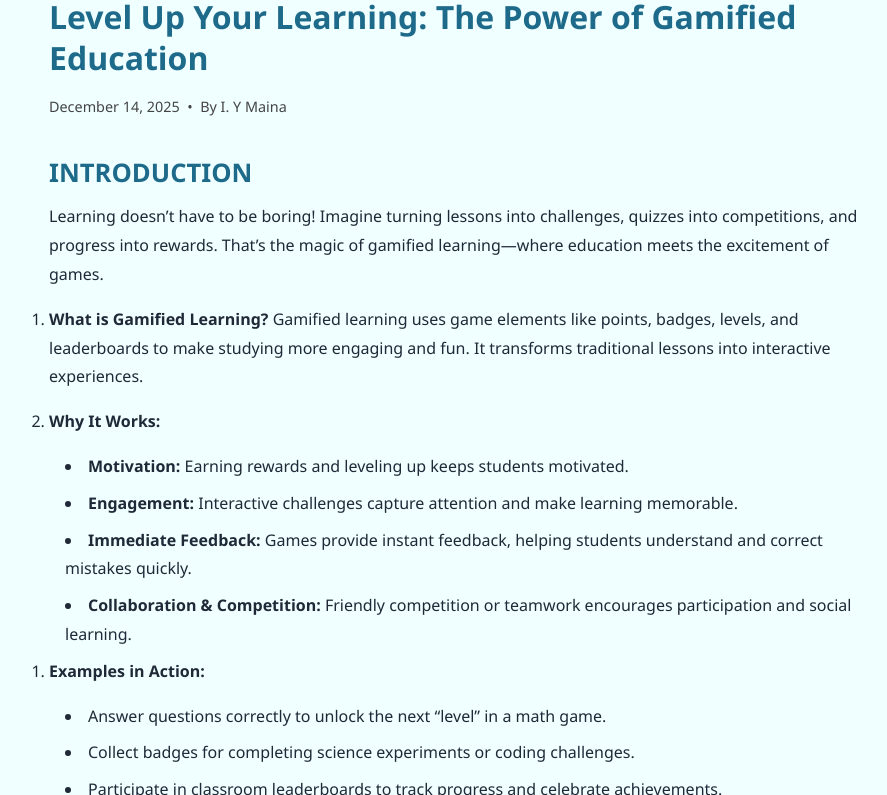
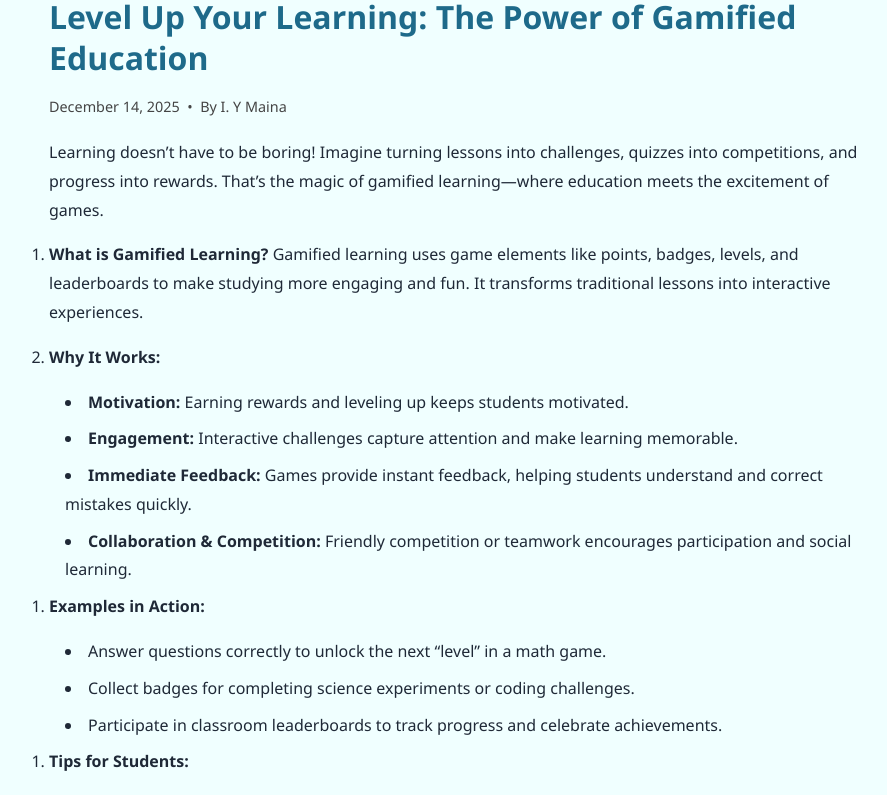
Before and after one commit to ishakuyusufmaina/mcs, a Jekyll site: the page built from _posts/2025-12-14-zzzzzzzzz.md, in a window 1280 px wide and 900 px high, scrolled down 730 px, cut to the strip 105-900 px from the top of the window. Shown: the whole strip, without its empty margins (186-1073 px from the left). Built offline with Jekyll 4.4.1, drawn with Linux system fonts in a browser that asks for light colours.

Commit message:
Update Blog Posts “2025-12-14-zzzzzzzzz”

```diff
--- a/_posts/2025-12-14-zzzzzzzzz.md
+++ b/_posts/2025-12-14-zzzzzzzzz.md
@@ -5,8 +5,6 @@ date: 2025-12-14T18:39:00.000+01:00
 author: I. Y Maina
 layout: post
 ---
-## **INTRODUCTION**
-
 Learning doesn’t have to be boring! Imagine turning lessons into challenges, quizzes into competitions, and progress into rewards. That’s the magic of gamified learning—where education meets the excitement of games.
 
 1. **What is Gamified Learning?**
```
